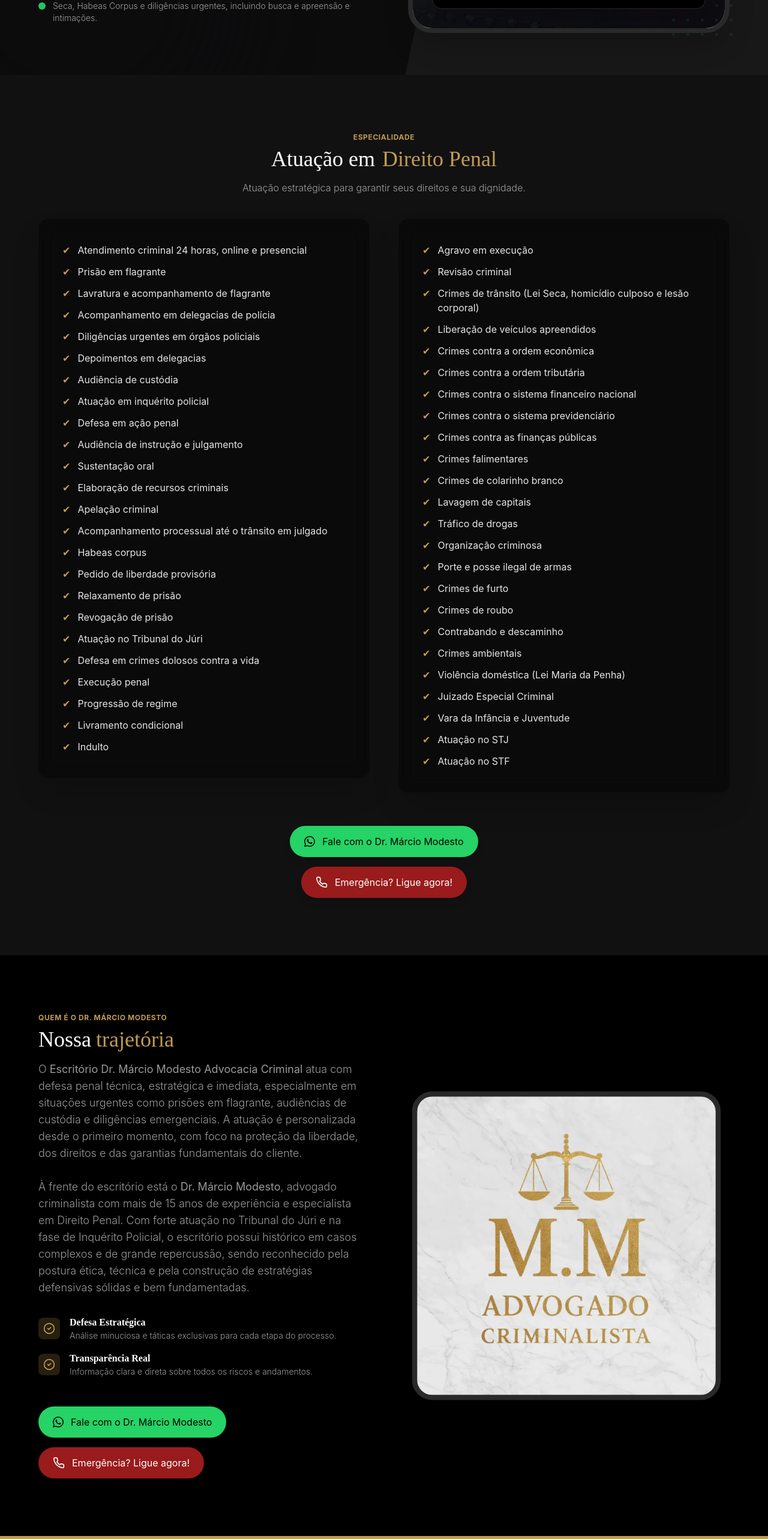
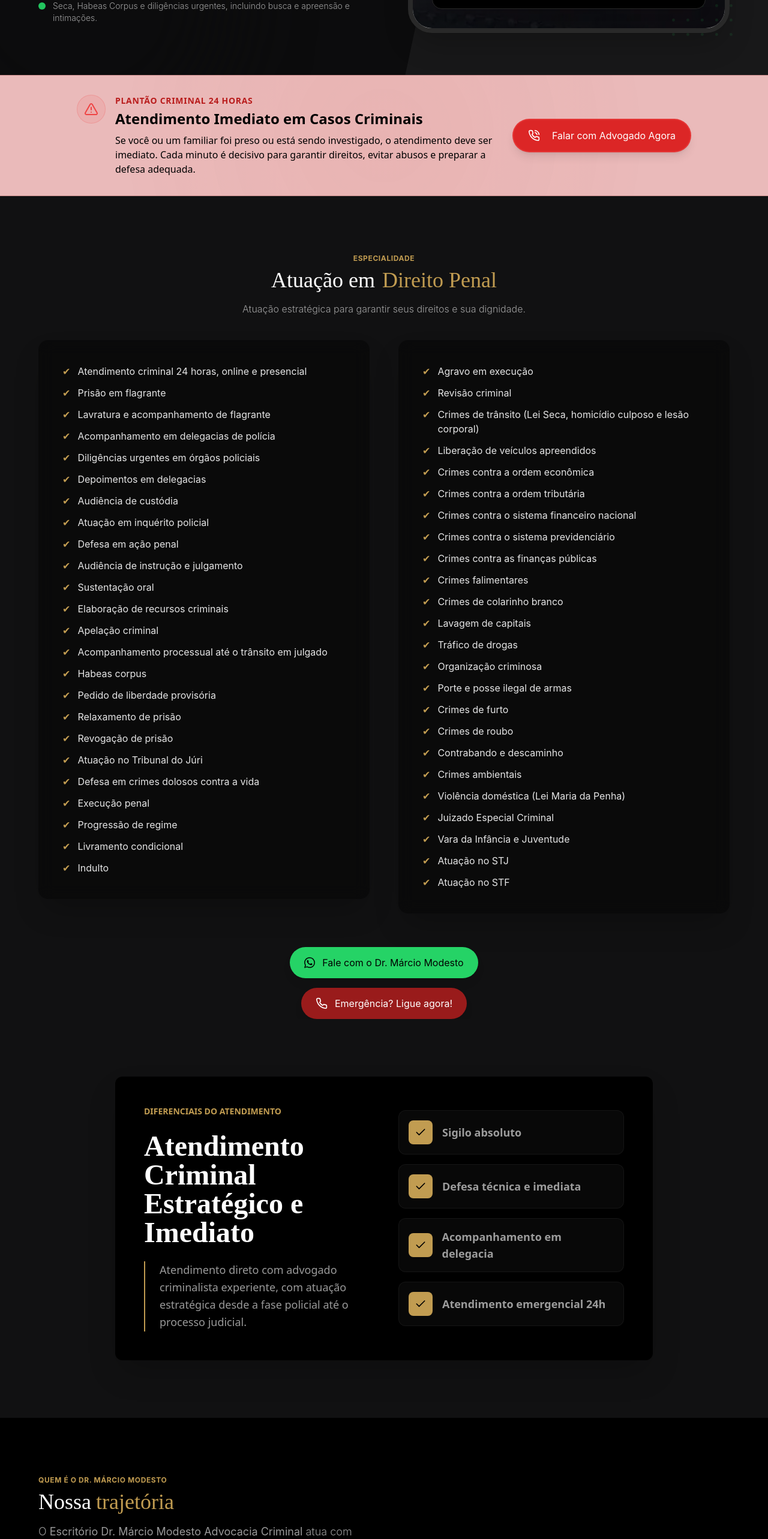
Before and after one commit to Paper-Street-Softwares/LPA-Marcio-Modesto, a React (Vite) app: page /#home in a window 1280 px wide. Shown: the part 840-3406 px from the top of the page at 60% size. Built offline with nearby package versions, Linux system fonts and the light colour scheme; grey boxes are pictures that could not be loaded.

Commit message:
fix: Sections novas

```diff
--- a/src/components/sections/AboutNovoTemplate.jsx
+++ b/src/components/sections/AboutNovoTemplate.jsx
@@ -63,7 +63,7 @@ function AboutNovoTemplate({ ButtonModal, colorMode }) {
   return (
     <SectionArea id="about" className={`${backgroundMode}`}>
       <SectionWrapper>
-        <section className="w-full relative overflow-hidden">
+        <section className="w-full relative">
           <div className="container mx-auto relative z-10">
             <div className="grid lg:grid-cols-2 gap-4 desktop1:gap-16 items-center">
               {/* Conteúdo textual */}
--- /dev/null
+++ b/src/components/sections/AuthorityTemplate.jsx
@@ -0,0 +1,126 @@
+import { motion } from 'framer-motion'
+import { CheckCircle2, ShieldCheck, Zap, UserCheck, Clock } from 'lucide-react'
+import SectionArea from '../sectionElements/SectionArea.jsx'
+import SectionWrapper from '../sectionElements/SectionWrapper.jsx'
+import { Check } from 'lucide-react'
+
+export function AuthorityTemplate({ colorMode }) {
+  let backgroundMode, text, textOpacity, textDestaque, bgCards, borderSVG
+  switch (colorMode) {
+    case 'light':
+      backgroundMode = 'bg-secondary/60'
+      text = 'text-corTitulosPreto'
+      textOpacity = 'text-corOutrosTextosPreto'
+      textDestaque = 'text-primaryLight'
+      bgCards = 'bg-primaryDark'
+      borderSVG = 'border-primaryDark'
+
+      break
+    case 'dark':
+      backgroundMode = 'bg-darkOpacity'
+      text = 'text-corTitulosBranca'
+      textOpacity = 'text-corOutrosTextosBranca'
+      textDestaque = 'text-primaryLight'
+      bgCards = 'bg-primaryLight'
+      borderSVG = 'border-primaryLight'
+
+      break
+    default:
+      backgroundMode = 'bg-secondary'
+      text = 'text-corTitulosBranca'
+      textOpacity = 'text-corOutrosTextosBranca'
+      textDestaque = 'text-primaryDark'
+      bgCards = 'bg-primaryDark'
+      borderSVG = 'border-primaryDark'
+  }
+  const differentials = [
+    {
+      icon: Check,
+      text: 'Sigilo absoluto',
+    },
+    {
+      icon: Check,
+      text: 'Defesa técnica e imediata',
+    },
+    {
+      icon: Check,
+      text: 'Acompanhamento em delegacia',
+    },
+    {
+      icon: Check,
+      text: 'Atendimento emergencial 24h',
+    },
+  ]
+
+  return (
+    <SectionArea
+      paddingtop={false}
+      className={`py-24 relative overflow-hidden ${backgroundMode}`}
+    >
+      <SectionWrapper>
+        <div className="container mx-auto px-4 relative z-10">
+          <div className="max-w-4xl mx-auto">
+            <div className="bg-black border-white/10 backdrop-blur-sm rounded-xl overflow-hidden shadow-2xl">
+              <div className="p-8 md:p-12">
+                <div className="grid grid-cols-1 lg:grid-cols-2 gap-12 items-center">
+                  <div className="space-y-6 text-left">
+                    <motion.span
+                      initial={{ opacity: 0, y: 10 }}
+                      whileInView={{ opacity: 1, y: 0 }}
+                      viewport={{ once: true }}
+                      className={`text-sm font-bold tracking-wides uppercase block ${textDestaque}`}
+                    >
+                      Diferenciais do Atendimento
+                    </motion.span>
+                    <motion.h2
+                      initial={{ opacity: 0, y: 20 }}
+                      whileInView={{ opacity: 1, y: 0 }}
+                      viewport={{ once: true }}
+                      transition={{ delay: 0.1 }}
+                      className={`text-3xl md:text-4xl lg:text-5xl font-mainFont font-bold leading-tight ${text}`}
+                    >
+                      Atendimento Criminal Estratégico e Imediato
+                    </motion.h2>
+                    <motion.p
+                      initial={{ opacity: 0, y: 20 }}
+                      whileInView={{ opacity: 1, y: 0 }}
+                      viewport={{ once: true }}
+                      transition={{ delay: 0.2 }}
+                      className={`text-lg leading-relaxed border-l-2 ${borderSVG}  pl-6 ${textOpacity}`}
+                    >
+                      Atendimento direto com advogado criminalista experiente,
+                      com atuação estratégica desde a fase policial até o
+                      processo judicial.
+                    </motion.p>
+                  </div>
+
+                  <div className="space-y-4">
+                    {differentials.map((item, i) => (
+                      <motion.div
+                        key={i}
+                        initial={{ opacity: 0, x: 20 }}
+                        whileInView={{ opacity: 1, x: 0 }}
+                        viewport={{ once: true }}
+                        transition={{ delay: 0.3 + i * 0.1 }}
+                        className="flex items-center gap-4 p-4 cursor-pointer rounded-xl bg-white/[0.03] border border-white/5 group hover:bg-white/[0.05] transition-colors"
+                      >
+                        <div
+                          className={`w-10 h-10 rounded-lg flex items-center justify-center ${bgCards} group-hover:scale-110 transition-transform text-black`}
+                        >
+                          <item.icon className="w-5 h-5" />
+                        </div>
+                        <span className={`font-bold text-lg ${textOpacity}`}>
+                          {item.text}
+                        </span>
+                      </motion.div>
+                    ))}
+                  </div>
+                </div>
+              </div>
+            </div>
+          </div>
+        </div>
+      </SectionWrapper>
+    </SectionArea>
+  )
+}
--- /dev/null
+++ b/src/components/sections/EmergencyTemplate.jsx
@@ -0,0 +1,54 @@
+import React from 'react'
+import { AlertTriangle, PhoneCall } from 'lucide-react'
+import ButtonReflexo from '../interactives/ButtonReflexo'
+import content from '../../content/content'
+
+function EmergencyTemplate() {
+  return (
+    <div>
+      <section className="relative py-8 bg-red-700/30 border-y border-red-900/30 overflow-hidden">
+        {/* Background Pulse Effect */}
+        <div className="absolute inset-0 bg-[radial-gradient(circle_at_center,rgba(200,58,38,0.1)_0%,transparent_70%)] animate-pulse" />
+
+        <div className="container mx-auto px-4 relative z-10">
+          <div className="flex flex-col md:flex-row items-center justify-between gap-6 max-w-5xl mx-auto">
+            <div className="flex items-start gap-4 flex-1">
+              <div className="hidden sm:flex h-12 w-12 shrink-0 items-center justify-center rounded-full bg-red-500/10 text-red-500 border border-red-500/20 animate-pulse">
+                <AlertTriangle className="h-6 w-6" />
+              </div>
+
+              <div>
+                <div className="flex items-center gap-2 mb-1">
+                  <AlertTriangle className="h-5 w-5 text-red-900 sm:hidden" />
+                  <span className="text-red-700 font-bold tracking-wider text-sm uppercase">
+                    Plantão Criminal 24 Horas
+                  </span>
+                </div>
+                <h3 className="text-xl md:text-2xl font-bold text-black mb-2">
+                  Atendimento Imediato em Casos Criminais
+                </h3>
+                <p className="text-muted-foreground text-sm md:text-base max-w-2xl leading-relaxed">
+                  Se você ou um familiar foi preso ou está sendo investigado, o
+                  atendimento deve ser imediato. Cada minuto é decisivo para
+                  garantir direitos, evitar abusos e preparar a defesa adequada.
+                </p>
+              </div>
+            </div>
+
+            <div className="w-full md:w-auto flex-shrink-0">
+              <ButtonReflexo
+                icon={<PhoneCall className="mr-2 h-5 w-5" />}
+                label="Falar com Advogado Agora"
+                link={content.texts.links.ctaWhatsapp}
+                size="lg"
+                className="w-full md:w-auto bg-red-600 hover:bg-red-700 text-white font-bold border-2 border-red-500/50 shadow-[0_0_20px_rgba(220,38,38,0.3)] hover:shadow-[0_0_30px_rgba(220,38,38,0.5)] transition-all animate-bounce-subtle cursor-pointer"
+              ></ButtonReflexo>
+            </div>
+          </div>
+        </div>
+      </section>
+    </div>
+  )
+}
+
+export default EmergencyTemplate
--- a/src/components/sections/FeaturesSemImage.jsx
+++ b/src/components/sections/FeaturesSemImage.jsx
@@ -31,7 +31,11 @@ function FeaturesSemImage({ colorMode }) {
       textDestaque = 'text-primaryDark'
   }
   return (
-    <SectionArea id="feature" className={`${backgroundMode}`}>
+    <SectionArea
+      paddingbot={false}
+      id="feature"
+      className={`${backgroundMode}`}
+    >
       <SectionWrapper>
         <section className="relative font-mainFont">
           <div className="container mx-auto">
--- a/src/pages/Index.jsx
+++ b/src/pages/Index.jsx
@@ -7,27 +7,29 @@ import StepsNovoTemplate from '../components/sections/StepsNovoTemplate'
 import FaqNovoTemplate from '../components/sections/FaqNovoTemplate'
 
 // Lazy — abaixo da dobra
-const FeaturesNovaTemplate = lazy(() =>
-  import('../components/sections/FeaturesNovaTemplate')
+const FeaturesNovaTemplate = lazy(
+  () => import('../components/sections/FeaturesNovaTemplate'),
 )
-const FeaturesSemImage = lazy(() =>
-  import('../components/sections/FeaturesSemImage')
+const FeaturesSemImage = lazy(
+  () => import('../components/sections/FeaturesSemImage'),
 )
-const CtaNovoTemplate = lazy(() =>
-  import('../components/sections/CtaNovoTemplate')
+const CtaNovoTemplate = lazy(
+  () => import('../components/sections/CtaNovoTemplate'),
 )
-const AboutNovoTemplate = lazy(() =>
-  import('../components/sections/AboutNovoTemplate')
+const AboutNovoTemplate = lazy(
+  () => import('../components/sections/AboutNovoTemplate'),
 )
-const FooterNovoTemplate = lazy(() =>
-  import('../components/sections/FooterNovoTemplate')
+const FooterNovoTemplate = lazy(
+  () => import('../components/sections/FooterNovoTemplate'),
 )
-const WhatsappAnimated = lazy(() =>
-  import('../components/interactives/WhatsAppAnimated')
+const WhatsappAnimated = lazy(
+  () => import('../components/interactives/WhatsAppAnimated'),
 )
 import { useContext } from 'react'
 import { ColorModeProvider } from '../context/UseContextArchive'
 import { useColorMode } from '../context/UseContextArchive'
+import EmergencyTemplate from '../components/sections/EmergencyTemplate'
+import { AuthorityTemplate } from '../components/sections/AuthorityTemplate'
 
 export default function Index() {
   const { colorMode, setColorMode } = useColorMode()
@@ -43,8 +45,10 @@ export default function Index() {
           <HeroTemplateNovo colorMode={colorMode} />
           {/* Lazy sections */}
           <Suspense fallback={null}>
+            <EmergencyTemplate />
             {/* <FeaturesNovaTemplate colorMode={colorMode} /> */}
             <FeaturesSemImage colorMode={colorMode} />
+            <AuthorityTemplate colorMode={colorMode} />
             <AboutNovoTemplate colorMode={colorMode} />
             <CtaNovoTemplate colorMode={colorMode} />
             <StepsNovoTemplate colorMode={colorMode} />
```
